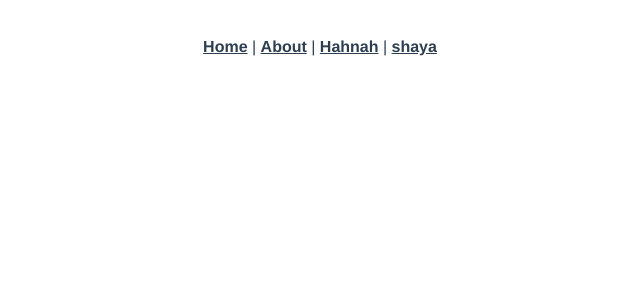
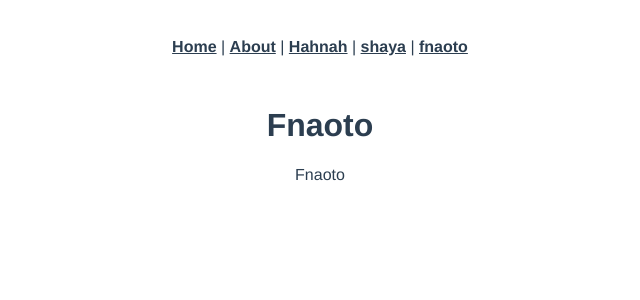
Before and after one commit to f-naoto832/ploutos, a Vue app in the folder vue-ts-practice/: page /fnaoto in a window 1280 px wide. Shown: the top 300 px of the page, without its empty margins (320-960 px from the left). Built offline with nearby package versions, Linux system fonts and the light colour scheme.

Commit message:
:hammer: Add web page.

```diff
--- a/vue-ts-practice/src/App.vue
+++ b/vue-ts-practice/src/App.vue
@@ -4,7 +4,8 @@
       <router-link to="/">Home</router-link> |
       <router-link to="/about">About</router-link> |
       <router-link to="/hahnah">Hahnah</router-link> |
-      <router-link to="/hayamizu">shaya</router-link>
+      <router-link to="/hayamizu">shaya</router-link> |
+      <router-link to="/hayamizu">fnaoto</router-link>
     </div>
     <router-view/>
   </div>
--- a/vue-ts-practice/src/router.ts
+++ b/vue-ts-practice/src/router.ts
@@ -36,6 +36,14 @@ export default new Router({
       // this generates a separate chunk (about.[hash].js) for this route
       // which is lazy-loaded when the route is visited.
       component: () => import(/* webpackChunkName: "about" */ './views/Hahnah.vue')
+    },
+    {
+      path: '/fnaoto',
+      name: 'fnaoto',
+      // route level code-splitting
+      // this generates a separate chunk (about.[hash].js) for this route
+      // which is lazy-loaded when the route is visited.
+      component: () => import(/* webpackChunkName: "about" */ './views/Fnaoto.vue')
     }
   ]
 })
--- /dev/null
+++ b/vue-ts-practice/src/views/Fnaoto.vue
@@ -0,0 +1,6 @@
+<template>
+  <div>
+    <h1>Fnaoto</h1>
+    <p>Fnaoto</p>
+  </div>
+</template>
```
